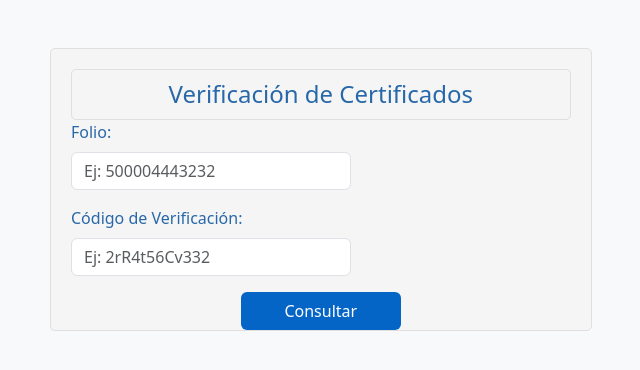
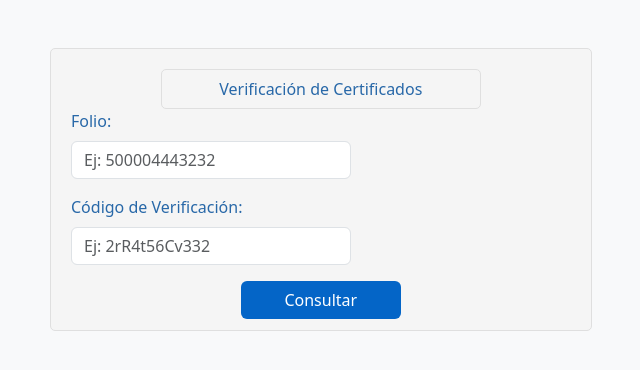
Before and after one commit to webverificador/OFICINA-INTERNET, a Flask app: page / in a window 1280 px wide. Shown: the top 370 px of the page, without its empty margins (412-1052 px from the left). Run offline with Flask 3, Linux system fonts and the light colour scheme.

Commit message:
Update index.html

```diff
--- a/templates/index.html
+++ b/templates/index.html
@@ -24,8 +24,8 @@
             <div class="col-md-4 mx-auto">
                 <div class="tarjeta-verificacion">
                     <div class="card-body">
-                        <div style="background-color: #f5f5f5; border: 1px solid #DFDFDF; padding: 10px; border-radius: 5px; width: 100%; text-align: center; color: #2868A8;">
-  <h4 class="mb-0">Verificación de Certificados</h4>
+                        <div style="width: 320px; height: 40px; background-color: #f5f5f5; border: 1px solid #DFDFDF; border-radius: 5px; padding: 10px; color: #2868A8; text-align: center; display: flex; align-items: center; justify-content: center; margin: 0 auto;">
+  <span style="font-size: 16px;">Verificación de Certificados</span>
 </div>
                         <form method="POST" class="text-center">
   <div class="mb-3">
```
